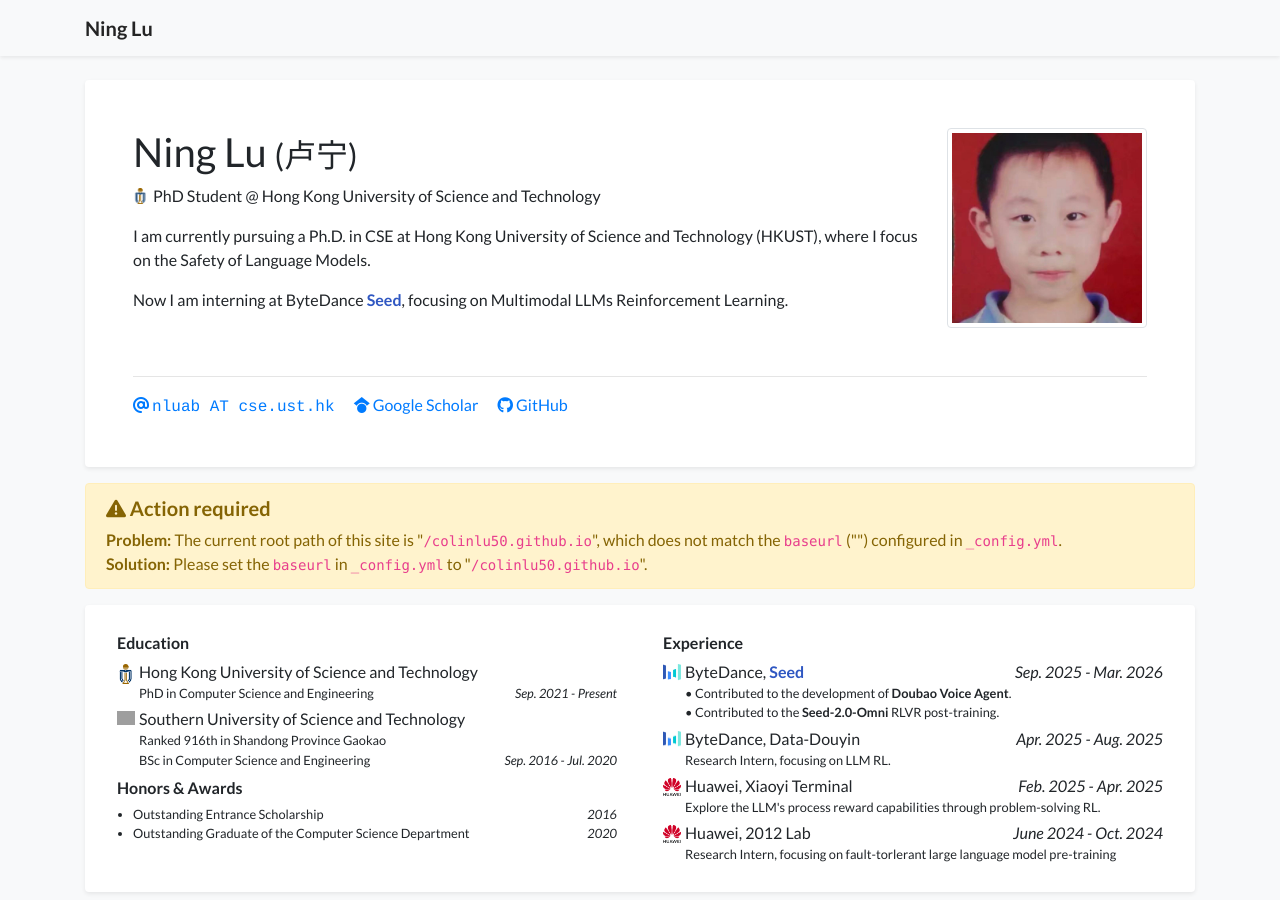
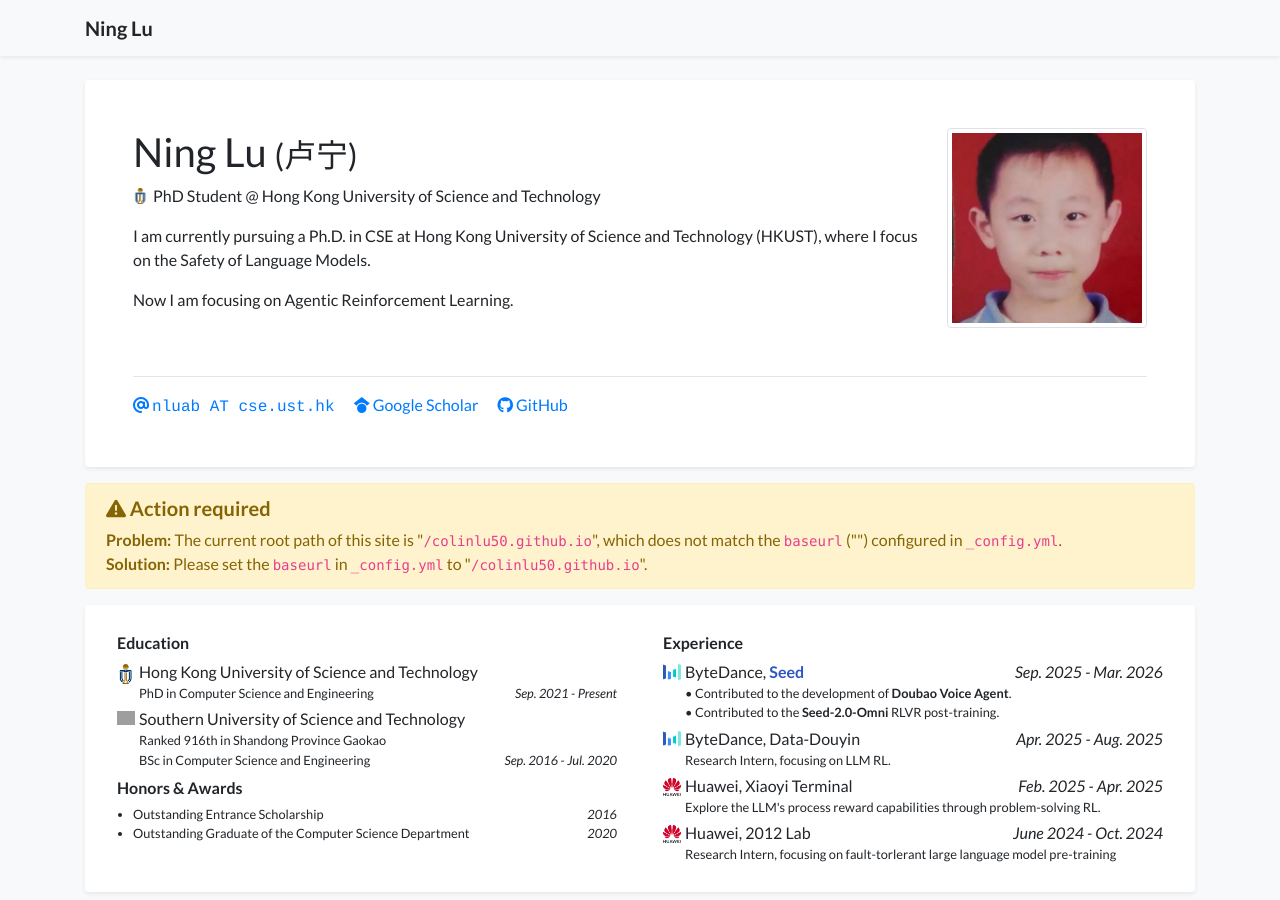
Before and after one commit to ColinLu50/colinlu50.github.io, a Jekyll site: the page built from index.html, in a window 1280 px wide and 900 px high. Built offline with Jekyll 4.4.1, drawn with Linux system fonts in a browser that asks for light colours; nearby versions of some CDN libraries; a style sheet for code colours, icons or effects is not loaded; grey boxes are pictures that could not be loaded.

Commit message:
Update profile.yml

```diff
--- a/_data/profile.yml
+++ b/_data/profile.yml
@@ -25,7 +25,7 @@
   <p>
   </p>
   <p>
-  Now I am interning at ByteDance <span style="color: rgb(47,87,194); font-weight: bold;">Seed</span>, focusing on Multimodal LLMs Reinforcement Learning.
+  Now I am focusing on Agentic Reinforcement Learning.
   </p>
 
 portrait_url: /assets/images/photos/portrait.png
```
